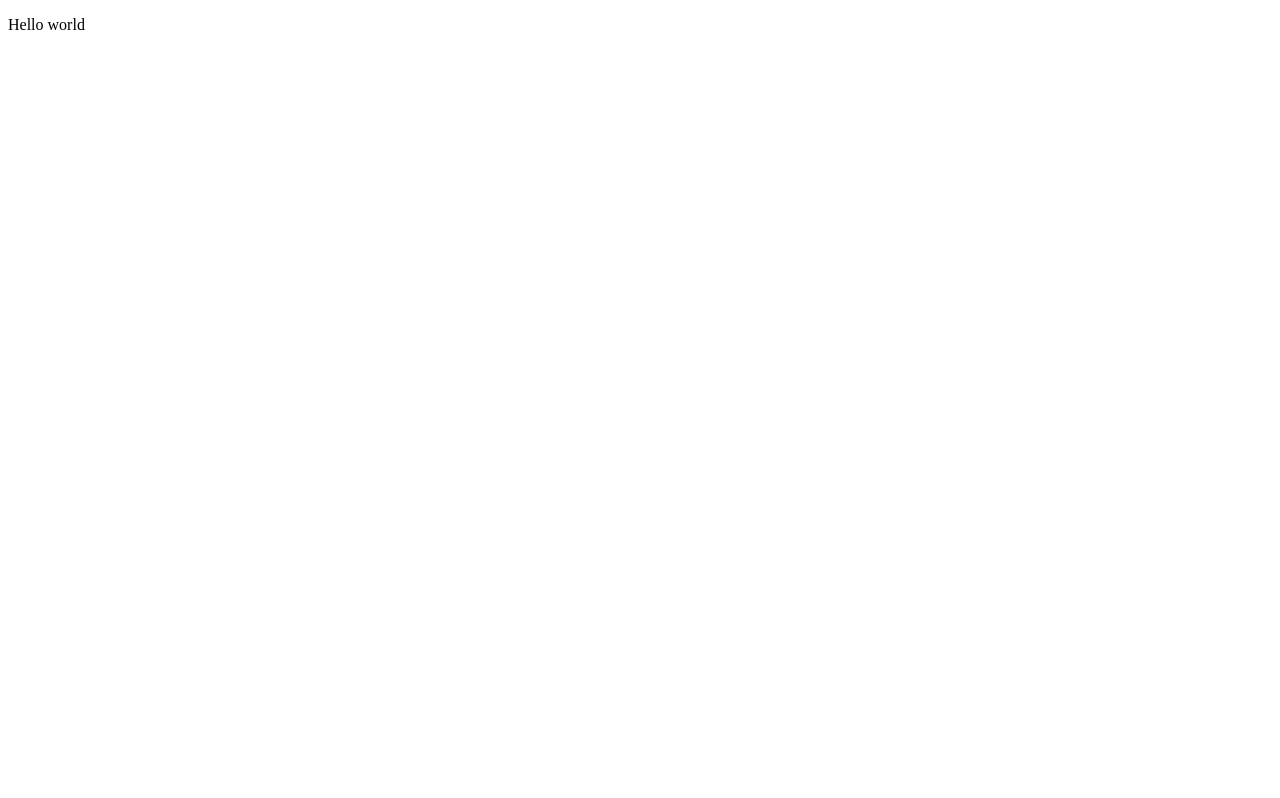
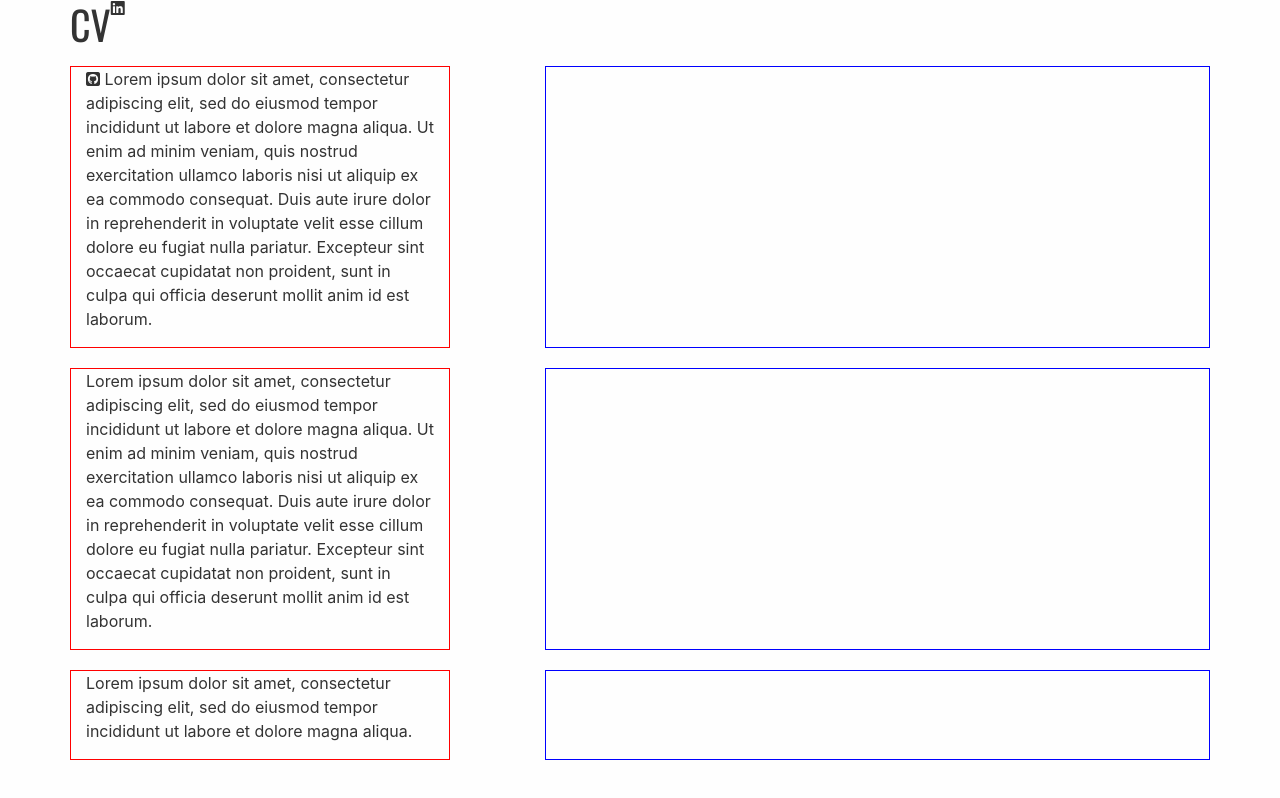
Before and after one commit to vheijl/task-24, a website: page public/index.html in a window 1280 px wide. Drawn offline with nearby package versions, Linux system fonts and the light colour scheme.

Commit message:
Added fontawesome icons and example divs in index.html

```diff
--- a/public/index.html
+++ b/public/index.html
@@ -2,11 +2,57 @@
 <html lang="en">
 <head>
     <meta charset="UTF-8">
-    <meta name="viewport" content="width=device-width, initial-scale=1.0">
+    <meta name="viewport" content="width=device-width, initial-scale=1, shrink-to-fit=no">
     <meta http-equiv="X-UA-Compatible" content="ie=edge">
-    <title>Document</title>
+    <title>CV</title>
+    <link rel="stylesheet" href="https://stackpath.bootstrapcdn.com/bootstrap/4.3.1/css/bootstrap.min.css" integrity="sha384-ggOyR0iXCbMQv3Xipma34MD+dH/1fQ784/j6cY/iJTQUOhcWr7x9JvoRxT2MZw1T" crossorigin="anonymous">
+    <link href="https://fonts.googleapis.com/css?family=Oswald&display=swap" rel="stylesheet">
+    <link rel="stylesheet" href="style.css">
+    <script src="https://code.jquery.com/jquery-3.3.1.slim.min.js" integrity="sha384-q8i/X+965DzO0rT7abK41JStQIAqVgRVzpbzo5smXKp4YfRvH+8abtTE1Pi6jizo" crossorigin="anonymous"></script>
+    <script src="https://cdnjs.cloudflare.com/ajax/libs/popper.js/1.14.7/umd/popper.min.js" integrity="sha384-UO2eT0CpHqdSJQ6hJty5KVphtPhzWj9WO1clHTMGa3JDZwrnQq4sF86dIHNDz0W1" crossorigin="anonymous"></script>
+    <script src="https://stackpath.bootstrapcdn.com/bootstrap/4.3.1/js/bootstrap.min.js" integrity="sha384-JjSmVgyd0p3pXB1rRibZUAYoIIy6OrQ6VrjIEaFf/nJGzIxFDsf4x0xIM+B07jRM" crossorigin="anonymous"></script>
+    <script src="https://kit.fontawesome.com/b321023850.js" crossorigin="anonymous"></script>
 </head>
 <body>
-    <p>Hello world</p>
+    <div class="container">
+        <div class="row">
+            <h1>CV</h1>
+            <i class="fab fa-linkedin"></i>
+        </div>
+        <div class="row">
+            <div class="col-4 presentation">
+                <p>
+                        <i class="fab fa-github-square"></i>
+                    Lorem ipsum dolor sit amet, consectetur adipiscing elit, sed do eiusmod tempor incididunt ut labore et dolore magna aliqua. Ut enim ad minim veniam, quis nostrud exercitation ullamco laboris nisi ut aliquip ex ea commodo consequat. Duis aute irure dolor in reprehenderit in voluptate velit esse cillum dolore eu fugiat nulla pariatur. Excepteur sint occaecat cupidatat non proident, sunt in culpa qui officia deserunt mollit anim id est laborum.
+                </p>
+            </div>
+            <div class="col-1"></div>
+            <div class="col-7 information">
+
+            </div>
+        </div>
+        <div class="row">
+            <div class="col-4 presentation">
+                <p>
+                    Lorem ipsum dolor sit amet, consectetur adipiscing elit, sed do eiusmod tempor incididunt ut labore et dolore magna aliqua. Ut enim ad minim veniam, quis nostrud exercitation ullamco laboris nisi ut aliquip ex ea commodo consequat. Duis aute irure dolor in reprehenderit in voluptate velit esse cillum dolore eu fugiat nulla pariatur. Excepteur sint occaecat cupidatat non proident, sunt in culpa qui officia deserunt mollit anim id est laborum.
+                </p>
+            </div>
+            <div class="col-1"></div>
+            <div class="col-7 information">
+
+            </div>
+        </div>
+        <div class="row">
+                <div class="col-4 presentation">
+                    <p>
+                        Lorem ipsum dolor sit amet, consectetur adipiscing elit, sed do eiusmod tempor incididunt ut labore et dolore magna aliqua.
+                    </p>
+                </div>
+                <div class="col-1"></div>
+                <div class="col-7 information">
+
+                </div>
+            </div>
+    </div>
 </body>
 </html>
--- /dev/null
+++ b/public/style.css
@@ -0,0 +1,20 @@
+body {
+    background-color: rgb(254, 254, 254);
+    color: #333;
+}
+
+h1, h2, h3, h4, h5, h6 {
+    font-family: 'Oswald', sans-serif;
+}
+
+.presentation {
+    border: 1px solid red;
+}
+
+.information {
+    border: 1px solid blue;
+}
+
+.row > div {
+    margin: 10px 0;
+}
```
Also changed, not shown: info.json (+10 -2 lines).
